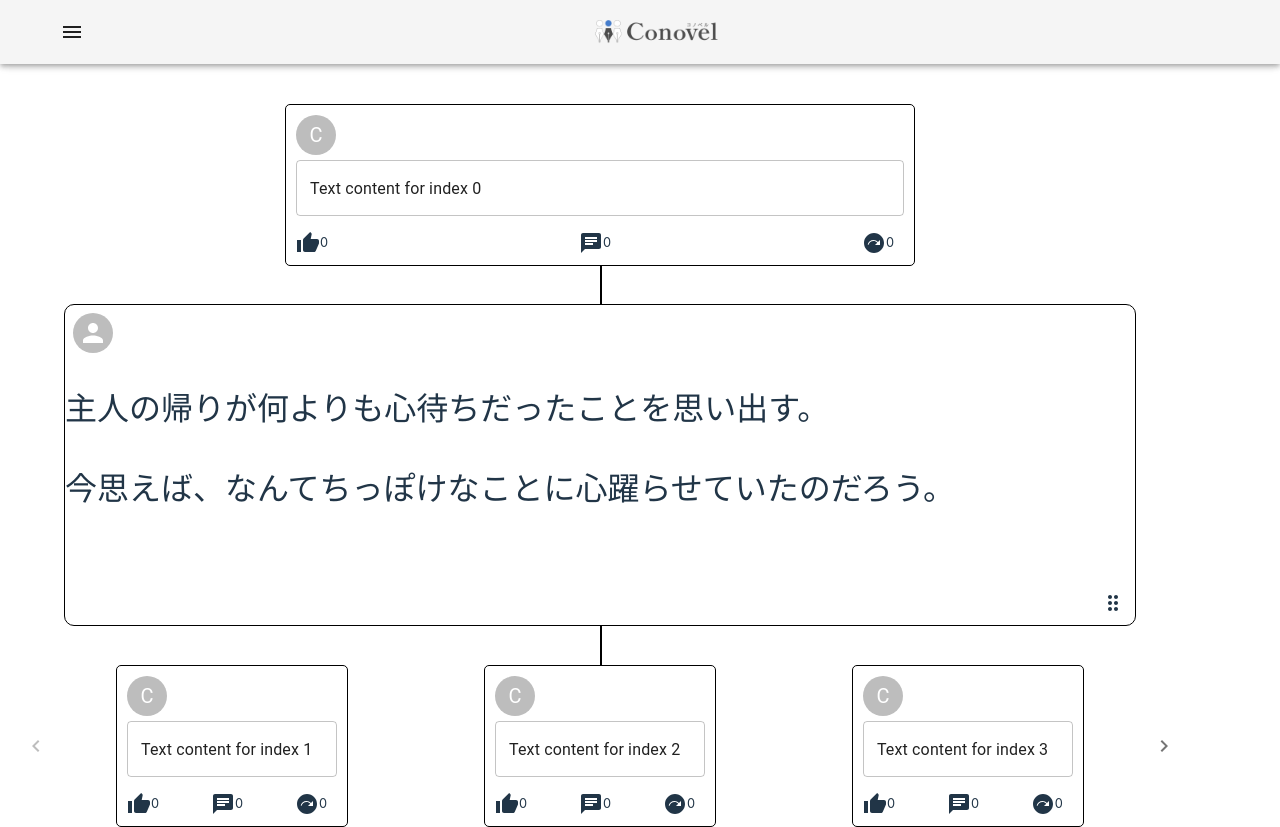
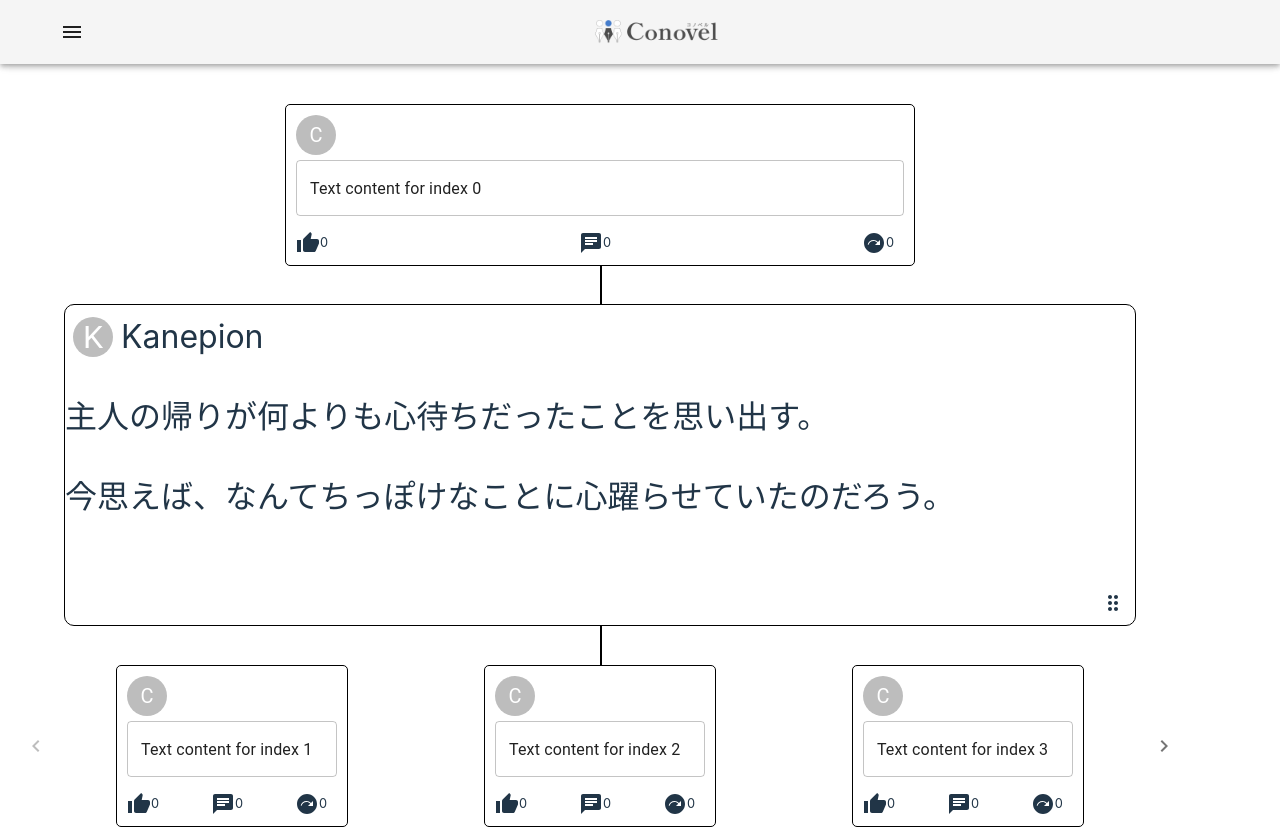
Before and after one commit to Conovel/frontend, a React (Vite) app: page / in a window 1280 px wide. Built offline with nearby package versions, Linux system fonts and the light colour scheme; the HTML template or start-up script is replaced by a standard one.

Commit message:
wip; パネル名を変更

```diff
--- a/cspell.json
+++ b/cspell.json
@@ -32,6 +32,7 @@
     "Importing",
     "isolated",
     "jest",
+    "Kanepion",
     "learn",
     "likes",
     "linear",
--- a/src/components/novelview/MainPanel.tsx
+++ b/src/components/novelview/MainPanel.tsx
@@ -54,9 +54,14 @@ const MainPanel: React.FC<MainPanelProps> = ({
             zIndex: 2,
           }}
         >
-          <Avatar
-            sx={{ fontSize: '2.0rem', alignItems: 'left', margin: '1vh 1vh' }}
-          />
+          <Box
+            sx={{ display: 'flex', alignItems: 'center', margin: '1vh 1vh' }}
+          >
+            <Avatar sx={{ fontSize: '2.0rem' }}>K</Avatar>
+            <Box sx={{ marginLeft: '1vh', fontSize: '2.0rem' }}>
+              {'Kanepion'}
+            </Box>
+          </Box>
           <p>{panel.text1}</p>
           <p>{panel.text2}</p>
           <DragIndicatorIcon
--- a/src/features/NovelView/NovelViewPresentation.tsx
+++ b/src/features/NovelView/NovelViewPresentation.tsx
@@ -1,7 +1,7 @@
 import React from 'react';
 import { Box, Container } from '@mui/material';
-import Prev from '../../components/novelview/PrevPanel';
-import Next from '../../components/novelview/NextPanel';
+import Prev from '../../components/novelview/ParentPanel';
+import Next from '../../components/novelview/ChildrenPanel';
 import { FaThumbsUp } from 'react-icons/fa';
 import ChatIcon from '@mui/icons-material/Chat';
 import MainPanel from '../../components/novelview/MainPanel';
```
Also changed, not shown: src/components/novelview/ChildrenPanel.tsx (renamed from src/components/novelview/NextPanel.tsx), src/components/novelview/ParentPanel.tsx (renamed from src/components/novelview/PrevPanel.tsx).
